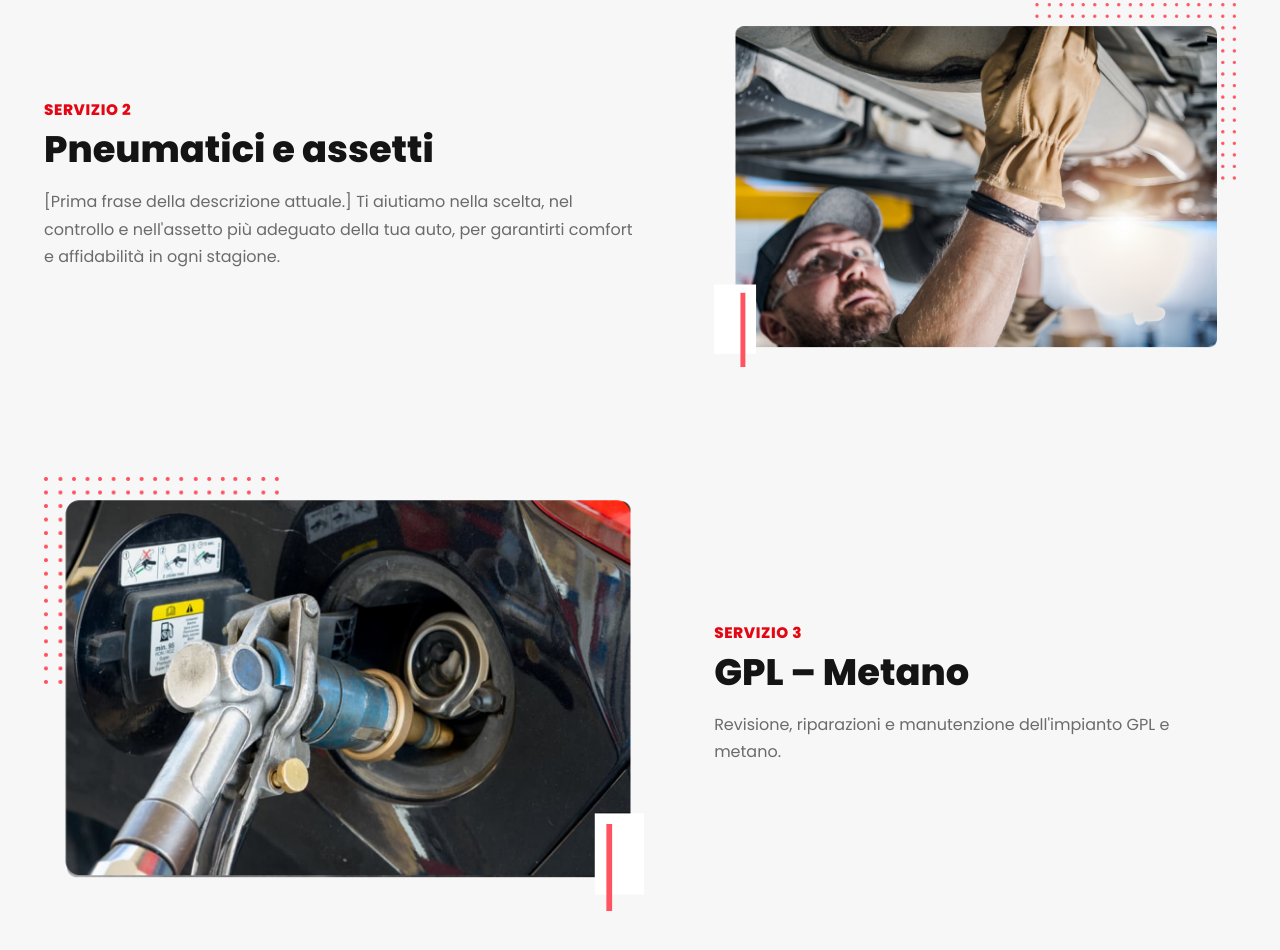
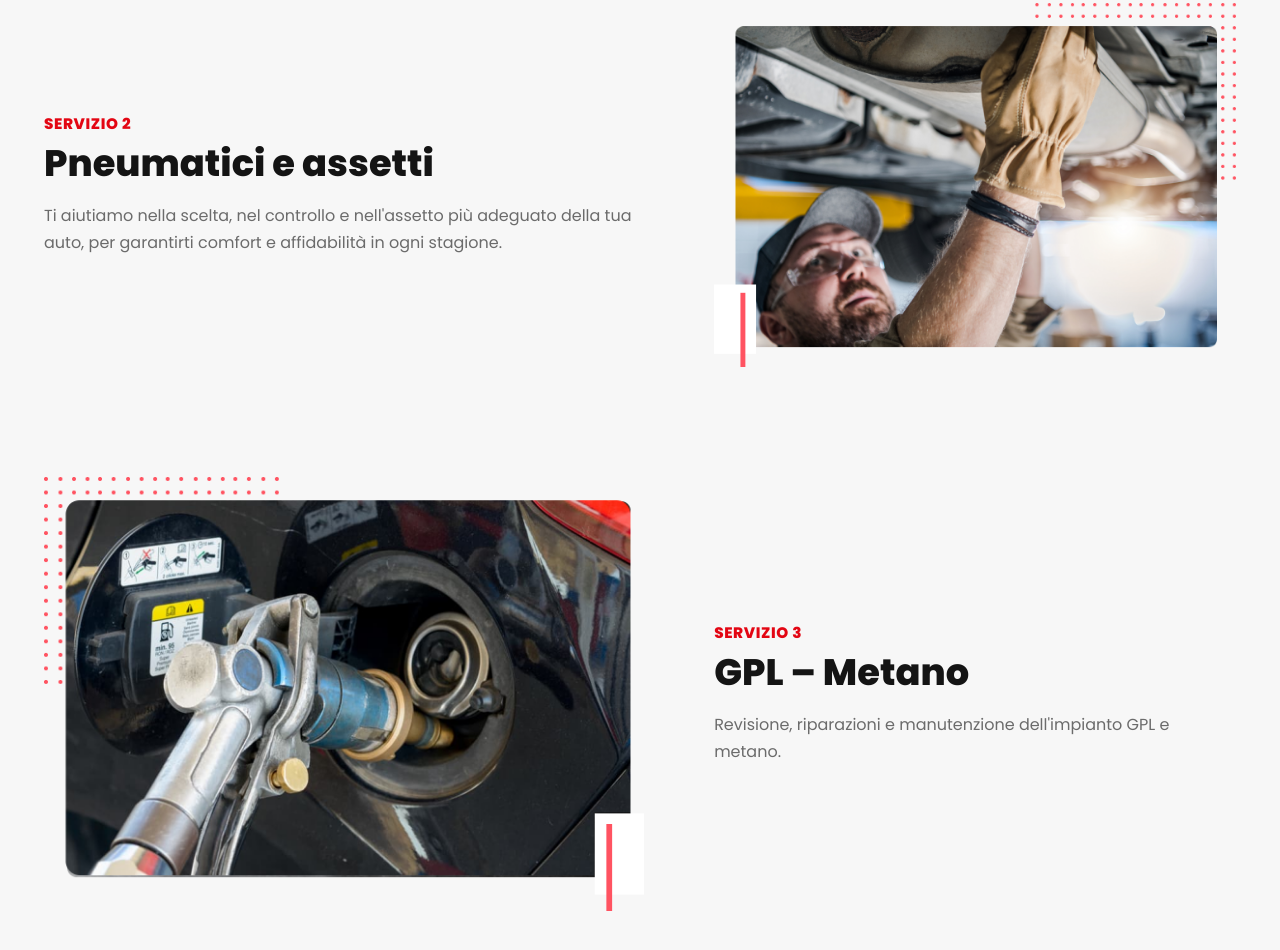
Before and after one commit to g651op7c1b/lm-autoservice, a plain HTML site: page index.html in a window 1280 px wide. Shown: the part 1826-2776 px from the top of the page. Drawn offline with Linux system fonts and the light colour scheme.

Commit message:
Update index.html
remove placeholder text

```diff
--- a/index.html
+++ b/index.html
@@ -725,8 +725,6 @@
             <span class="service__label">Servizio 2</span>
             <h3 class="service__title">Pneumatici e assetti</h3>
             <p class="service__text">
-              <!-- DA COMPLETARE: incolla qui la prima frase della descrizione attuale (fino al punto) -->
-              [Prima frase della descrizione attuale.]
               Ti aiutiamo nella scelta, nel controllo e nell'assetto più adeguato della tua auto,
               per garantirti comfort e affidabilità in ogni stagione.
             </p>
```
